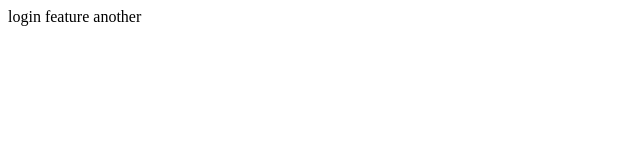
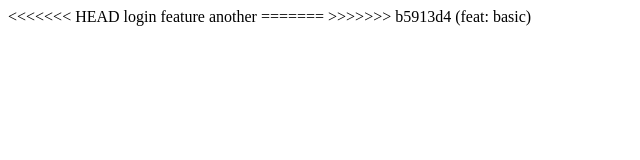
Before and after one commit to khyati-upadhyay/demoSourcetree, a plain HTML site: page index.html in a window 1280 px wide. Shown: the whole page, without its empty margins (0-640 px from the left). Drawn offline with Linux system fonts and the light colour scheme.

Commit message:
wip: anotherfeat: basic

```diff
--- a/index.html
+++ b/index.html
@@ -7,7 +7,11 @@
     <title>Document</title>
 </head>
 <body>
+<<<<<<< HEAD
     login feature
     another
+=======
+
+>>>>>>> b5913d4 (feat: basic)
 </body>
 </html>
```
